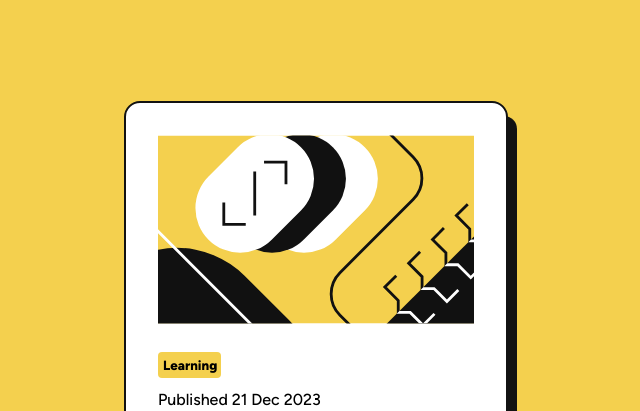
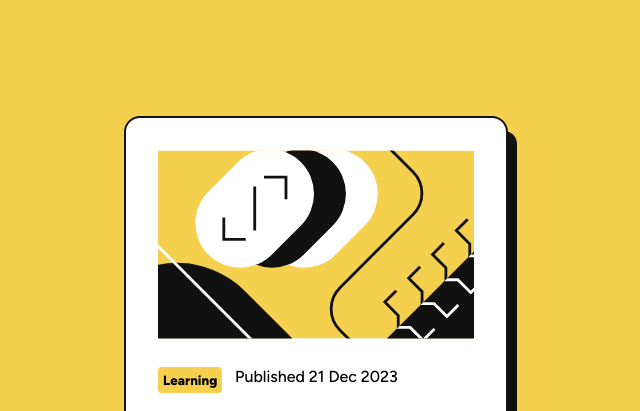
Before and after one commit to Ekow99/blog-preview-card, a plain HTML site: page index.html in a window 1280 px wide. Shown: the top 411 px of the page, without its empty margins (324-964 px from the left). Drawn offline with Linux system fonts and the light colour scheme.

Commit message:
updated code

```diff
--- a/style.css
+++ b/style.css
@@ -35,8 +35,8 @@ body{
 
 .preview-card{
     background-color: var(--White);
-    margin: 0 auto;
-    width: 30%;
+    width: 80%;
+    max-width: 768px;
     border: 2px solid var(--Black);
     border-radius: 1rem;
     box-shadow: 12px 12px 0px -3px var(--Black);
@@ -49,12 +49,12 @@ body{
 }
 
 .preview-card-state{
-    display: grid;
+    display: flex;
+    flex-wrap: wrap;
     gap: 0.8rem;
 }
 
 .preview-card-btn{
-    width: 20%;
     padding: 5px;
     background-color: var(--Yellow);
     border: none;
@@ -96,3 +96,9 @@ body{
 .profile-name{
     font-weight: 800;
 }
+
+@media (width >= 750px) {
+    .preview-card{
+        width: 30%;
+    }
+}
```
Also changed, not shown: 1 other file.
